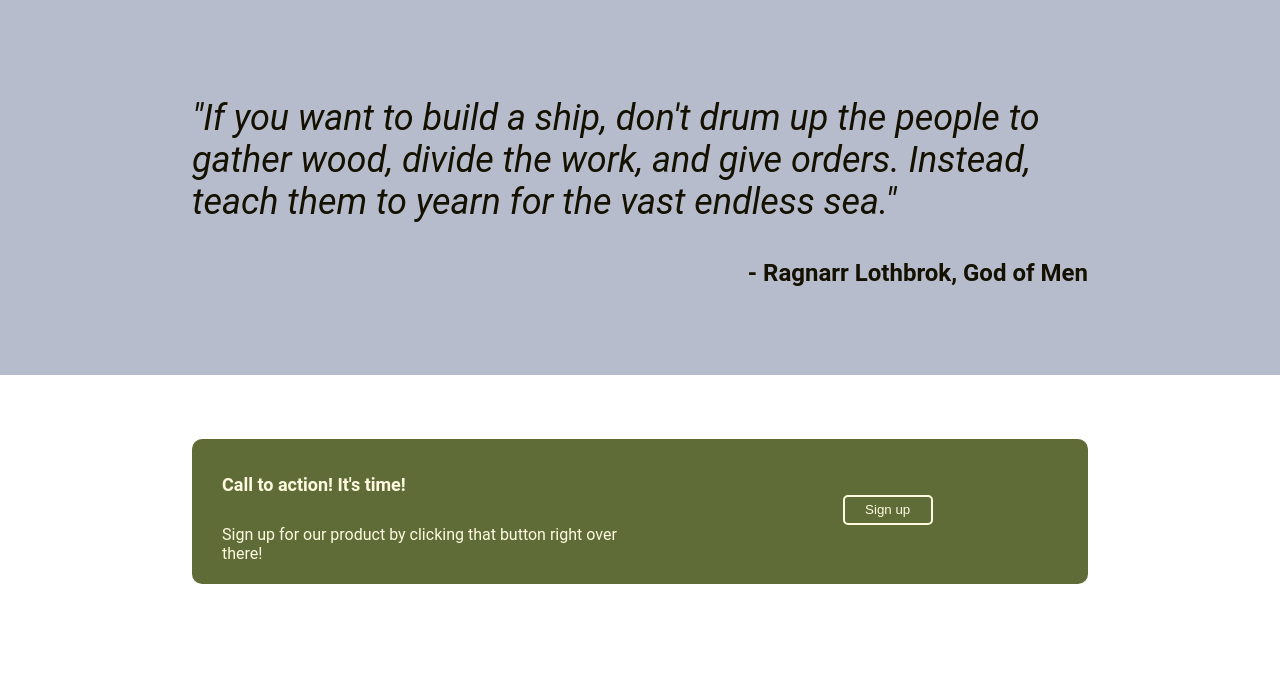
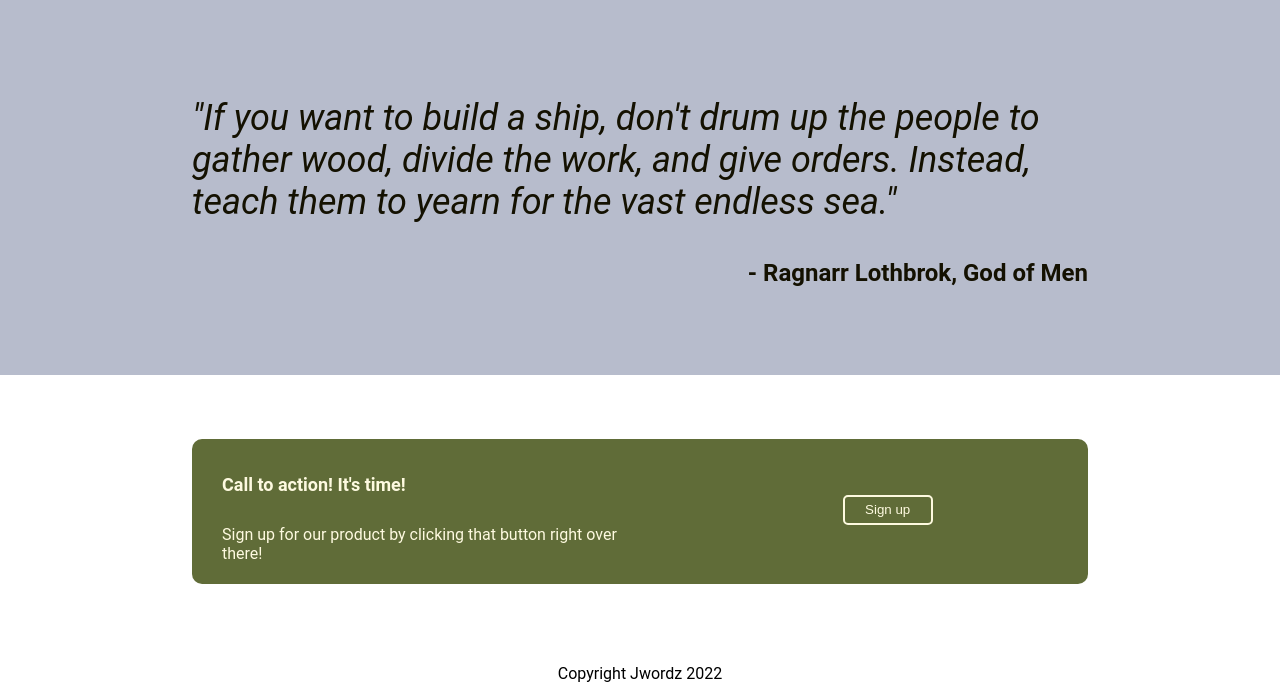
Before and after one commit to Jwordz/landing-page, a plain HTML site: page index.html in a window 1280 px wide. Shown: the part 681-1380 px from the top of the page. Before the commit the page ends 1345 px from the top, so only its background shows below. Drawn offline with Linux system fonts and the light colour scheme.

Commit message:
Filled html for footer div.

```diff
--- a/index.html
+++ b/index.html
@@ -110,7 +110,7 @@
     </div>
 
     <footer>
-      <p></p>
+      <p>Copyright Jwordz 2022</p>
     </footer>
   </body>
 </html>
```
